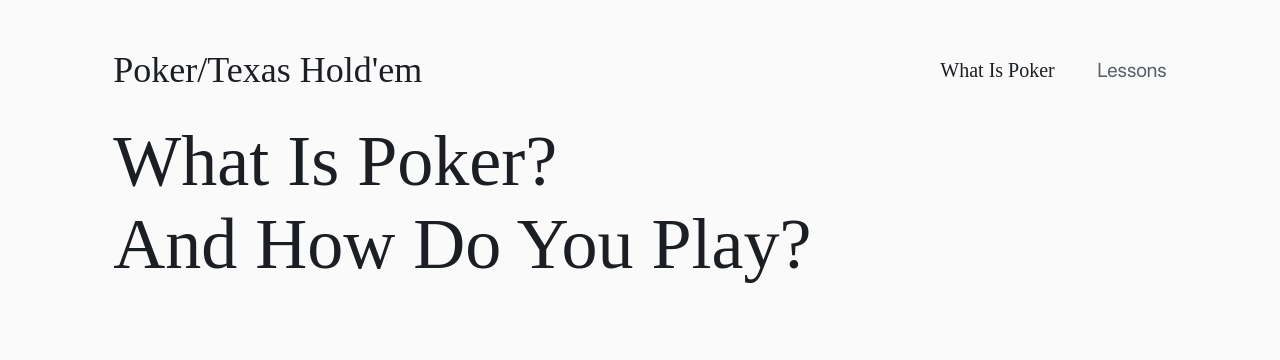
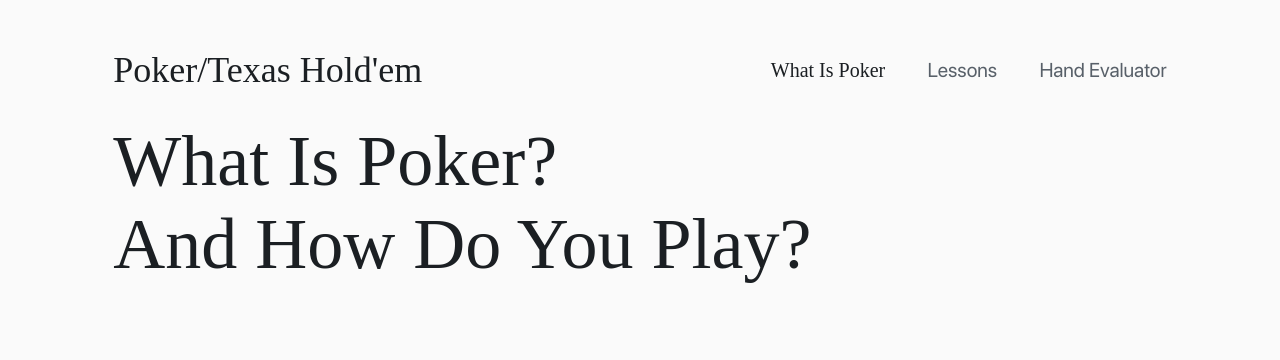
Before and after one commit to shreyediga/PokerForBeginners, a plain HTML site: page index.html in a window 1280 px wide. Shown: the top 360 px of the page. Drawn offline with Linux system fonts and the light colour scheme; a web font is replaced by a local one.

Commit message:
Update index.html

```diff
--- a/index.html
+++ b/index.html
@@ -72,6 +72,7 @@
                 <nav class="nav">
                     <h5 class="option selected">What Is Poker</h5>
                     <h5 class="option"><a href="!lessons.html">Lessons</a></h5>
+                    <h5 class="option"><a href="!HandEvaluator.html">Hand Evaluator</a></h5>
                 </nav>
             </div>
 
```
